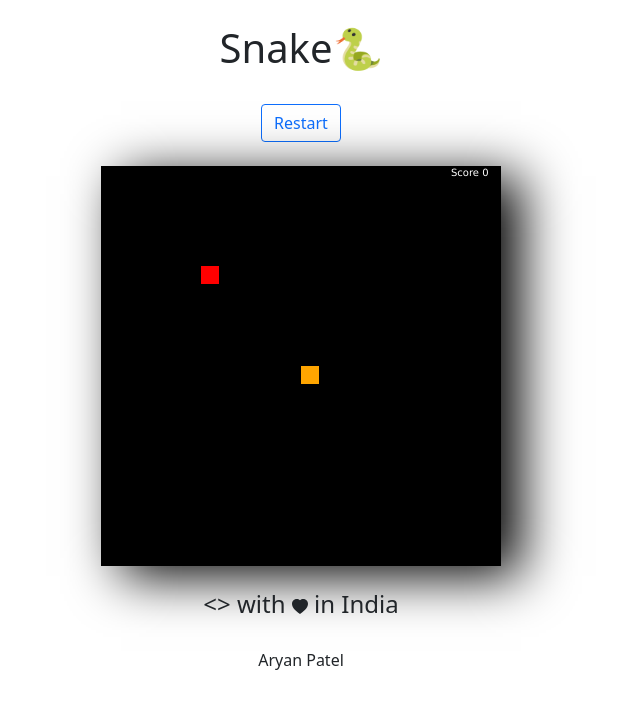
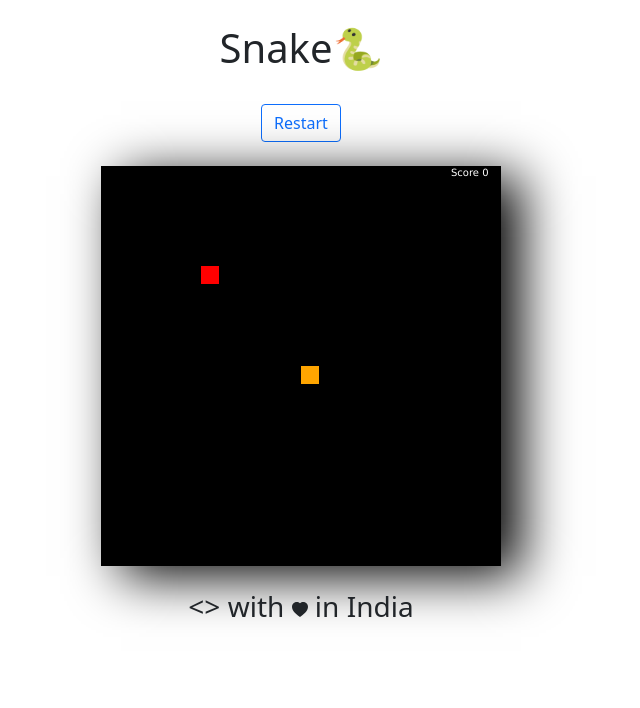
Before and after one commit to aryanpatelbaghi/sneak-it, a plain HTML site: page index.html in a window 1280 px wide. Shown: the whole page, without its empty margins (339-979 px from the left). Drawn offline with nearby package versions, Linux system fonts and the light colour scheme.

Commit message:
finally changed

```diff
--- a/index.html
+++ b/index.html
@@ -13,10 +13,10 @@
         <button class="btn btn-outline-primary" onClick="window.location.reload();">Restart</button><br>
     <canvas id="game" width="400" height="400"></canvas><br>
 <script src="index.js" charset="utf-8"></script>
-<footer><h4><> with <svg xmlns="http://www.w3.org/2000/svg" width="16" height="16" fill="currentColor" class="bi bi-heart-fill" viewBox="0 0 16 16">
+<footer><h3><> with <svg xmlns="http://www.w3.org/2000/svg" width="16" height="16" fill="currentColor" class="bi bi-heart-fill" viewBox="0 0 16 16">
 <path fill-rule="evenodd" d="M8 1.314C12.438-3.248 23.534 4.735 8 15-7.534 4.736 3.562-3.248 8 1.314z"/>
-</svg> in India</h4><br>
-<h6 class="cin">Aryan Patel</h6>
+</svg> in India</h3><br>
+<!-- <h6 class="cin">Aryan Patel</h6> -->
 </footer>
   </body>
 </html>
```
